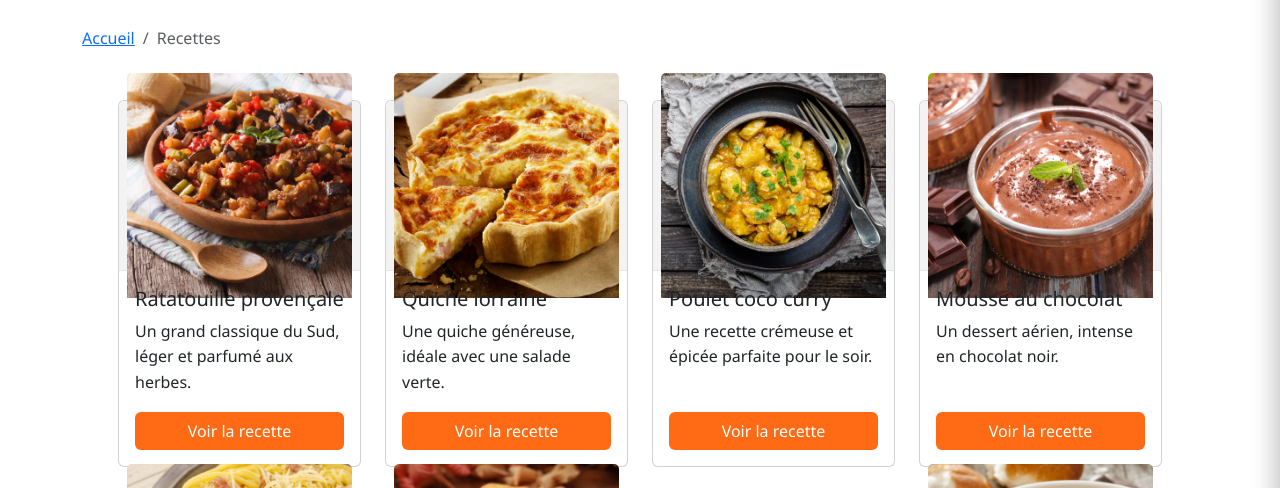
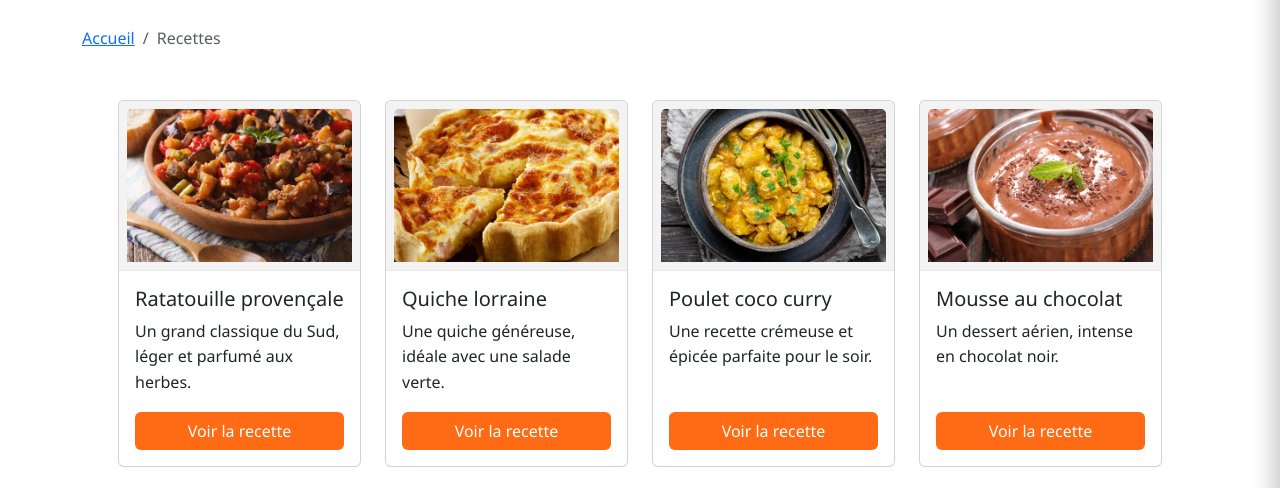
Before and after one commit to BabaYagaby/Marmitouille, a plain HTML site: page recettes.html in a window 1280 px wide. Shown: the part 243-731 px from the top of the page. Drawn offline with Linux system fonts and the light colour scheme.

Commit message:
Ajout de styles pour les images de recettes

```diff
--- a/style.css
+++ b/style.css
@@ -287,9 +287,18 @@ footer a:hover {
     display: flex;
     align-items: center;
     justify-content: center;
+    overflow: hidden;
     color: #666;
     font-weight: 600;
     font-size: 0.95rem;
     text-align: center;
     padding: 0.5rem;
 }
+
+.recipe-image-slot img,
+.recipe-image-slot .card-img-top {
+    width: 100%;
+    height: 100%;
+    object-fit: cover;
+    display: block;
+}
```
